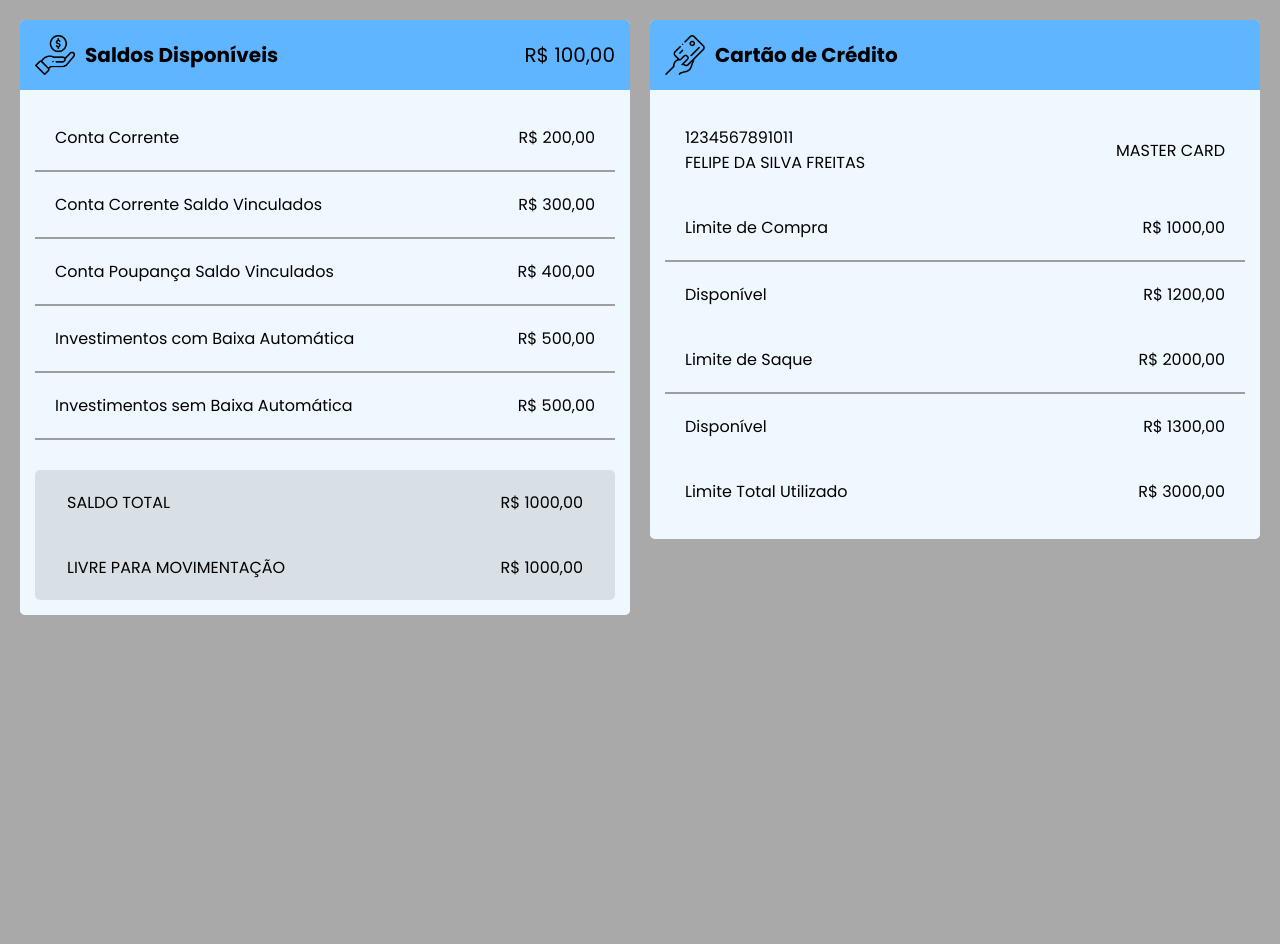
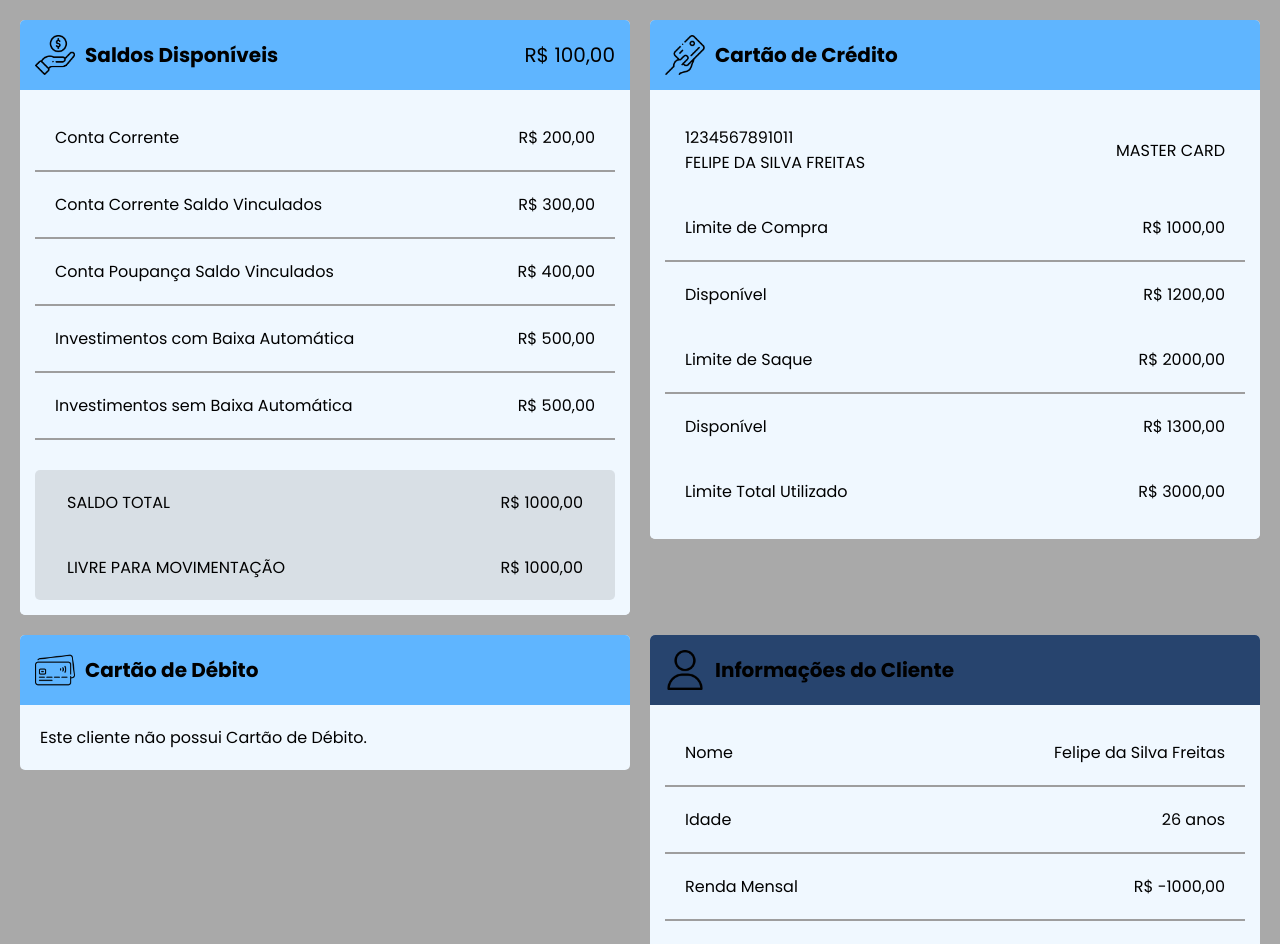
Before and after one commit to juliacsramos/secao8.2-projeto, an Angular app: page / in a window 1280 px wide. Shown: the top 944 px of the page. Before the commit the page ends 800 px from the top, so only its background shows below. Built offline with nearby package versions, Linux system fonts and the light colour scheme.

Commit message:
feat: adicionando debit card e client info card

```diff
--- a/src/app/app.component.html
+++ b/src/app/app.component.html
@@ -6,5 +6,9 @@
     <app-credit-card></app-credit-card>
   </div>
   <div class="item">
+    <app-debit-card></app-debit-card>
+  </div>
+  <div class="item">
+    <app-client-info></app-client-info>
   </div>
 </div>
--- a/src/app/app.module.ts
+++ b/src/app/app.module.ts
@@ -5,12 +5,16 @@ import { AppRoutingModule } from './app-routing.module';
 import { AppComponent } from './app.component';
 import { BalanceCardComponent } from './components/balance-card/balance-card.component';
 import { CreditCardComponent } from './components/credit-card/credit-card.component';
+import { DebitCardComponent } from './components/debit-card/debit-card.component';
+import { ClientInfoComponent } from './components/client-info/client-info.component';
 
 @NgModule({
   declarations: [
     AppComponent,
     BalanceCardComponent,
-    CreditCardComponent
+    CreditCardComponent,
+    DebitCardComponent,
+    ClientInfoComponent
   ],
   imports: [
     BrowserModule,
--- /dev/null
+++ b/src/app/components/client-info/client-info.component.html
@@ -0,0 +1,39 @@
+<div class="ca-c-card">
+    <div class="ca-c-card__header ca-c-card__header--bg-blue">
+        <div class="client-info-card__header-title">
+            <img class="client-info-card__header-icon" src="assets/icons/icon-client.png" alt="Icone do Cliente" />
+            <h1>Informações do Cliente</h1>
+        </div>
+    </div>
+    <div class="ca-c-card__content">
+        <div class="client-info-card__content-item">
+            <p>Nome</p>
+
+            <p>Felipe da Silva Freitas</p>
+        </div>
+
+        <div class="client-info-card__content-line"></div>
+
+        <div class="client-info-card__content-item">
+            <p>Idade</p>
+
+            <p>26 anos</p>
+        </div>
+
+        <div class="client-info-card__content-line"></div>
+
+        <div class="client-info-card__content-item">
+            <p>Renda Mensal</p>
+
+            <p>R$ -1000,00</p>
+        </div>
+
+        <div class="client-info-card__content-line"></div>
+
+        <div class="client-info-card__content-item">
+            <p>Nacionalidade</p>
+
+            <p>Brasileiro</p>
+        </div>
+    </div>
+</div>
--- /dev/null
+++ b/src/app/components/client-info/client-info.component.scss
@@ -0,0 +1,29 @@
+.client-info-card {
+    &__header-title {
+        display: flex;
+        align-items: center;
+
+        h1 {
+            font-size: 20px;
+        }
+    }
+
+    &__header-icon {
+        width: 40px;
+        margin-right: 10px;
+    }
+
+    &__content-item {
+        display: flex;
+        align-items: center;
+        padding: 20px;
+
+        p:nth-of-type(1) {
+          margin-right: auto;
+        }
+    }
+
+    &__content-line {
+        border: 0.5px solid #9e9e9e;
+    }
+}
--- /dev/null
+++ b/src/app/components/debit-card/debit-card.component.html
@@ -0,0 +1,13 @@
+<div class="ca-c-card">
+    <div class="ca-c-card__header">
+        <div class="debit-card__header-title">
+            <img class="debit-card__header-icon" src="assets/icons/icon-debit-card.png" alt="Icone Cartão de Débito" />
+            <h1>Cartão de Débito</h1>
+        </div>
+    </div>
+    <div class="ca-c-card-content">
+        <div class="debit-card__content-item">
+            <p>Este cliente não possui Cartão de Débito.</p>
+        </div>
+    </div>
+</div>
--- /dev/null
+++ b/src/app/components/debit-card/debit-card.component.scss
@@ -0,0 +1,25 @@
+.debit-card {
+    &__header-title {
+        display: flex;
+        align-items: center;
+
+        h1 {
+            font-size: 20px;
+        }
+    }
+
+    &__header-icon {
+        width: 40px;
+        margin-right: 10px;
+    }
+
+    &__content-item {
+        display: flex;
+        align-items: center;
+        padding: 20px;
+
+        p:nth-of-type(1) {
+          margin-right: auto;
+        }
+    }
+}
--- a/src/styles/components/_card.scss
+++ b/src/styles/components/_card.scss
@@ -7,6 +7,9 @@
     &__header {
         padding: 15px;
         background-color: #5fb5ff;
+        &--bg-blue {
+            background-color: #27446e;
+        }
     }
     &__content {
         padding: 15px;
```
Also changed, not shown: src/app/components/client-info/client-info.component.ts (added, +10 -0 lines), src/app/components/debit-card/debit-card.component.ts (added, +10 -0 lines), 2 other files (tests, documents, lock files or other folders).
